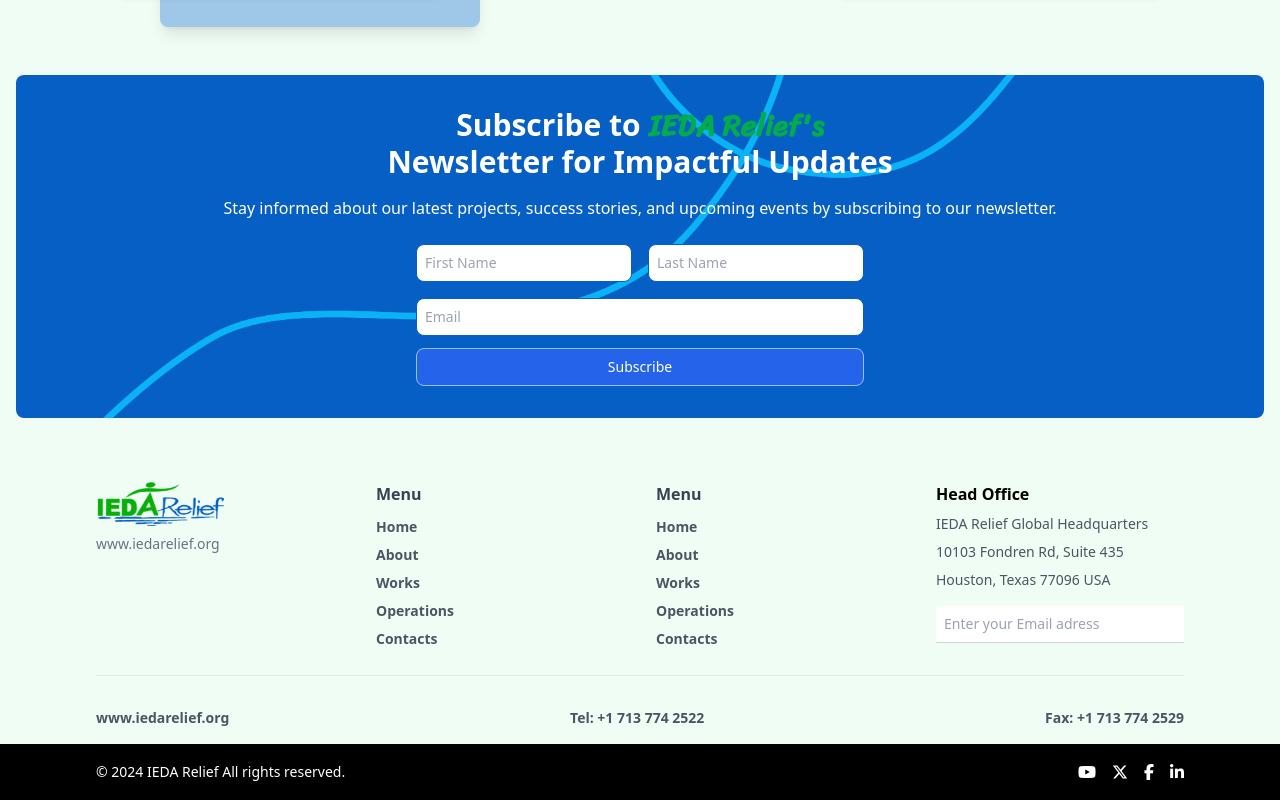
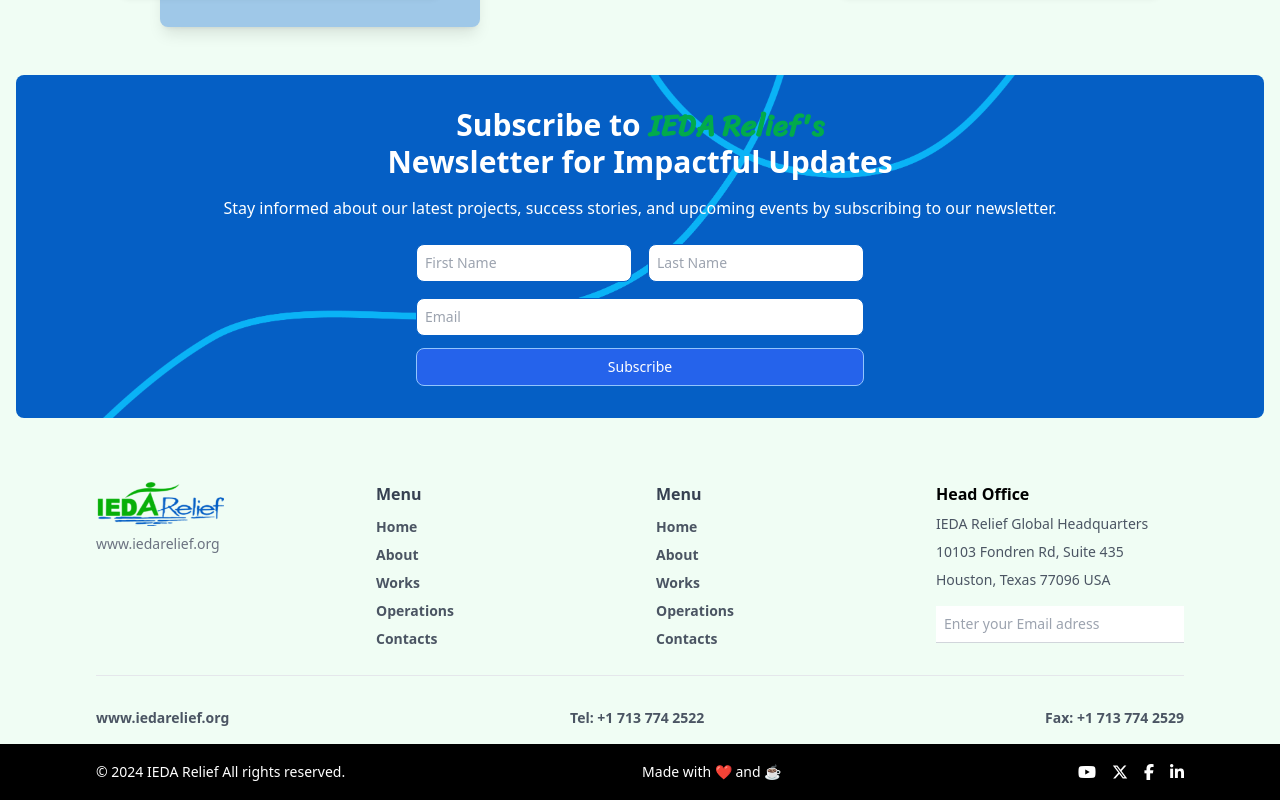
Before and after one commit to Bwirabuciza29/IEDA_Relief_v.beta, a Nuxt app: page / in a window 1280 px wide. Shown: the part 4149-4949 px from the top of the page. Built offline with nearby package versions, Linux system fonts and the light colour scheme.

Commit message:
ThatsGreaat

```diff
--- a/components/laster/index.vue
+++ b/components/laster/index.vue
@@ -162,7 +162,10 @@
       <div class="mj-container flex items-center justify-between py-4 px-6">
         <!-- Texte -->
         <div class="text-sm text-white hover:text-custom-green hover:underline">
-          © 2024 IEDA Relief All rights reserved.
+          © {{ currentYear }} IEDA Relief All rights reserved.
+        </div>
+        <div class="text-sm text-white hover:text-custom-green hover:underline">
+          Made with ❤️ and ☕
         </div>
         <!-- Liens des réseaux sociaux -->
         <div class="flex space-x-4">
@@ -216,6 +219,7 @@
 const pages = ref(t("footer.pages"));
 const contact = ref(t("footer.contact"));
 const mail = ref(t("footer.mail"));
+const currentYear = new Date().getFullYear();
 </script>
 <style scoped>
 @import url("https://cdnjs.cloudflare.com/ajax/libs/font-awesome/6.5.1/css/all.min.css");
```
